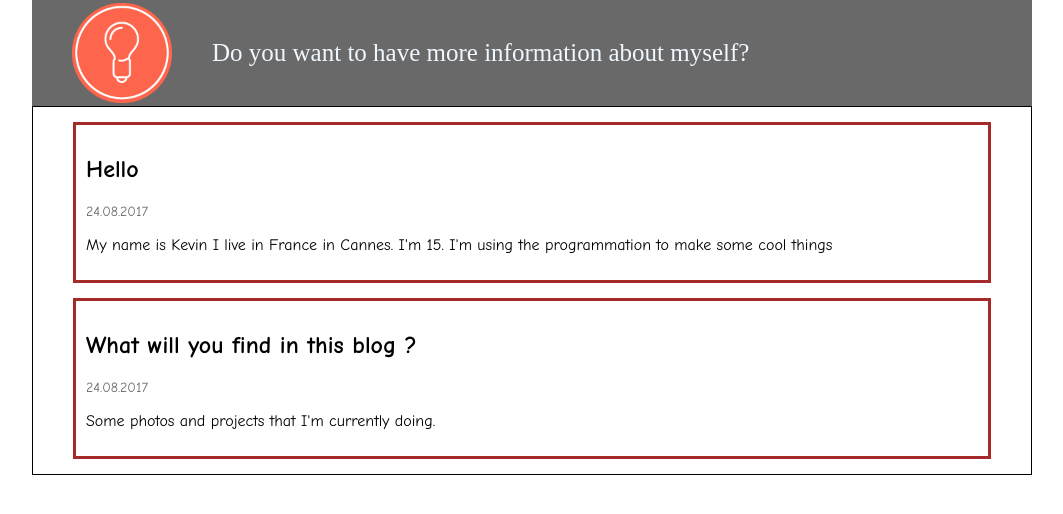
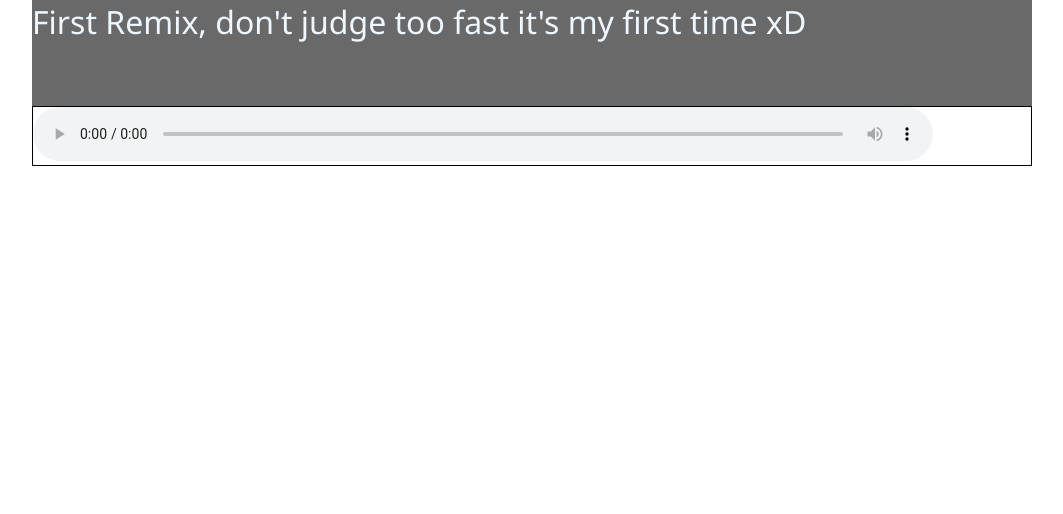
Before and after one commit to KenseiZ/myBlog, a plain HTML site: page index.html in a window 1280 px wide. Shown: the whole page, without its empty margins (108-1171 px from the left). Drawn offline with Linux system fonts and the light colour scheme.

Commit message:
change to first Music added

```diff
--- a/index.html
+++ b/index.html
@@ -7,13 +7,14 @@
 </head>
 <body>
     <header>
-        <div class="logo">
+        <!--<div class="logo">
             <img src="img/logo.png" alt="logo owner">
         </div>
-        <div class="logoMsg">Do you want to have more information about myself?</div>
+        <div class="logoMsg">Do you want to have more information about myself?</div>-->
+        <div>First Remix, don't judge too fast it's my first time xD</div>
     </header>
     <main>
-        <article>
+        <!--<article>
             <h2>Hello</h2>
             <p class="data">24.08.2017</p>
             <p>My name is Kevin I live in France in Cannes. I'm 15. I'm using the programmation to make some cool things</p>
@@ -22,8 +23,8 @@
             <h2>What will you find in this blog ?</h2>
             <p class="data">24.08.2017</p>
             <p>Some photos and projects that I'm currently doing.</p>
-        </article>
-
+        </article>-->
+        <audio src="01_Keven_Intro.mp3" controls></audio>
     </main>
 </body>
 </html>
--- a/style/main.css
+++ b/style/main.css
@@ -39,3 +39,10 @@ article{
     font-size: 25px;
     line-height: 106px;
 }
+div{
+    font-family:'Segoe UI', Tahoma, Geneva, Verdana, sans-serif ;
+    font-size:xx-large;
+}
+audio{
+    width:900px;
+}
```
Also changed, not shown: 1 other file.
